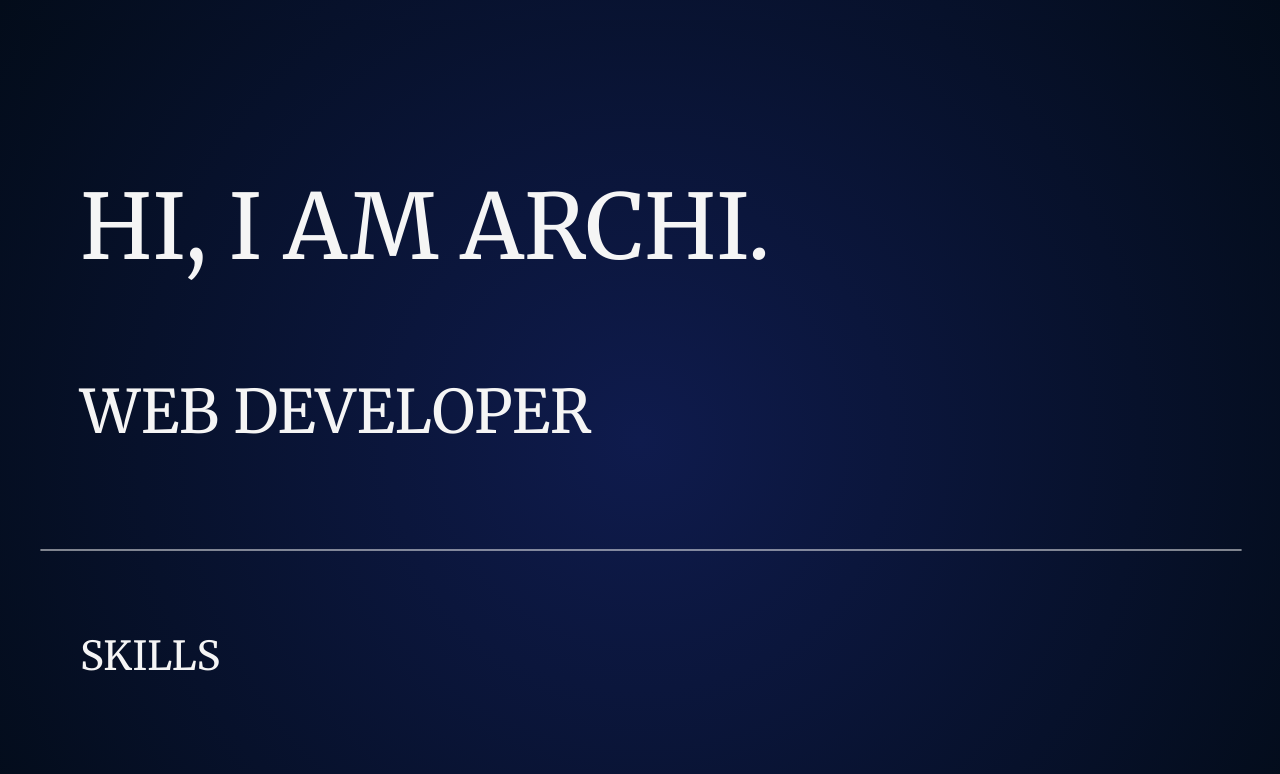
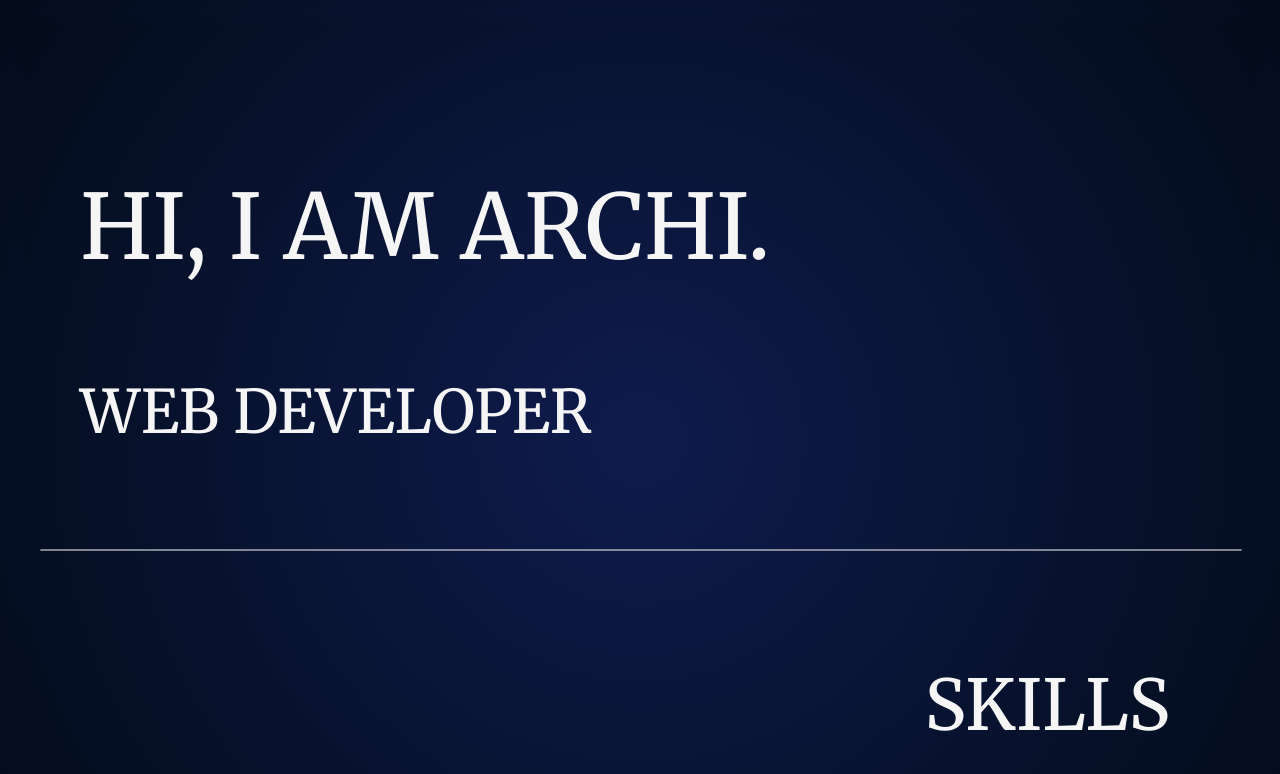
Before and after one commit to archiKumari/my_portfolio, a React (Create React App) app: page / in a window 1280 px wide. Shown: the top 774 px of the page. Built offline with nearby package versions, Linux system fonts and the light colour scheme.

Commit message:
Section headings modified

```diff
--- a/src/App.css
+++ b/src/App.css
@@ -17,7 +17,10 @@ body, #root {
 }
 
 .heading3 {
-  font-size: 40px;
+  text-align: right;
+  font-size: 70px;
+  margin-right: 30px;
+  margin-bottom: 80px;
 }
 
 .heading4 {
--- a/src/App.js
+++ b/src/App.js
@@ -31,6 +31,7 @@ function App() {
       </section>
       <HorizontalDivider/>
       <section id="CONTACTS">
+      <p className="heading3">CONTACT</p>
         <Contact/>
       </section>
     </div>
```
